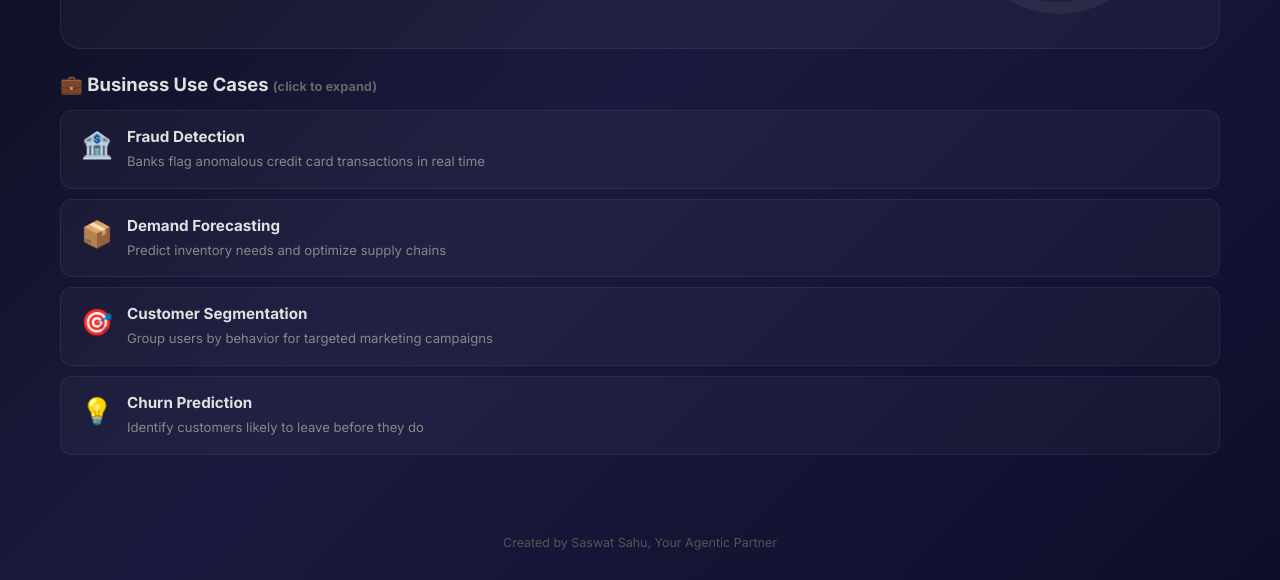
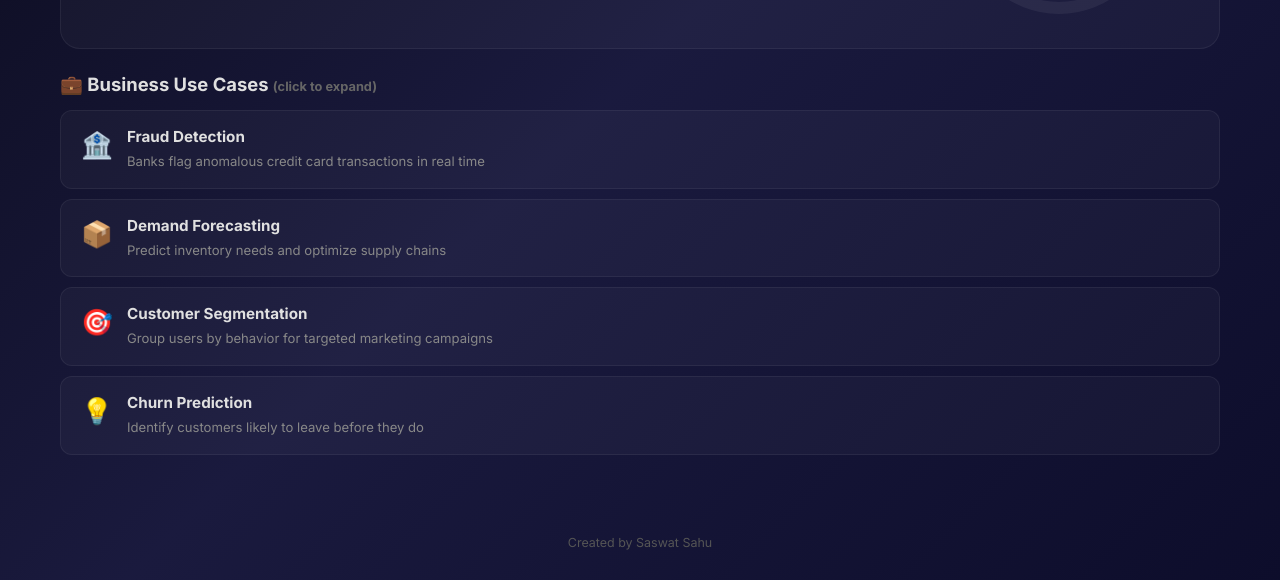
Before and after one commit to Piasahu/LearnAI, a plain HTML site: page index.html in a window 1280 px wide. Shown: the part 445-1025 px from the top of the page. Drawn offline with Linux system fonts and the light colour scheme.

Commit message:
Change footer
Add Papa's name.

```diff
--- a/index.html
+++ b/index.html
@@ -616,7 +616,7 @@
 </div>
 
 <div class="footer">
-  Created by Saswat Sahu, Your Agentic Partner
+  Created by Saswat Sahu
 </div>
 
 <script>
```
